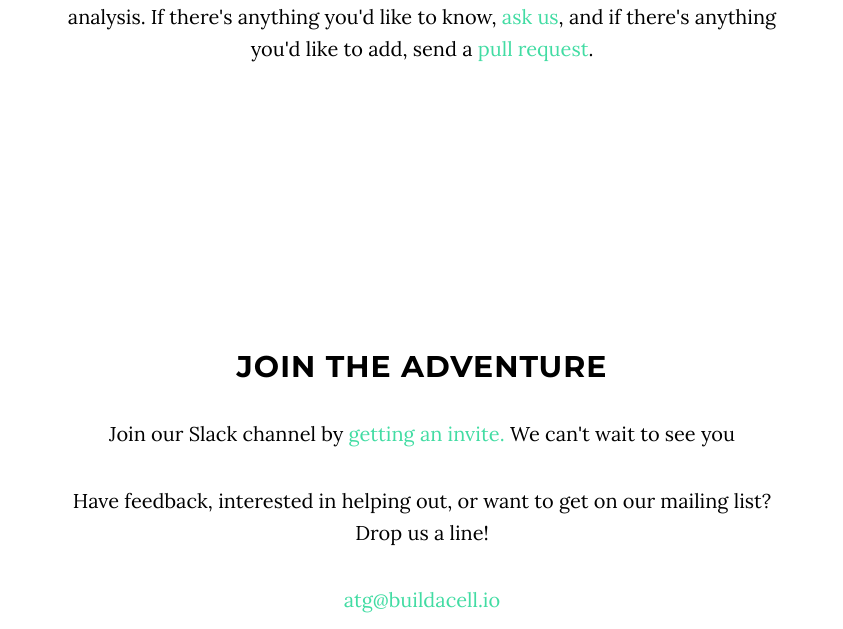
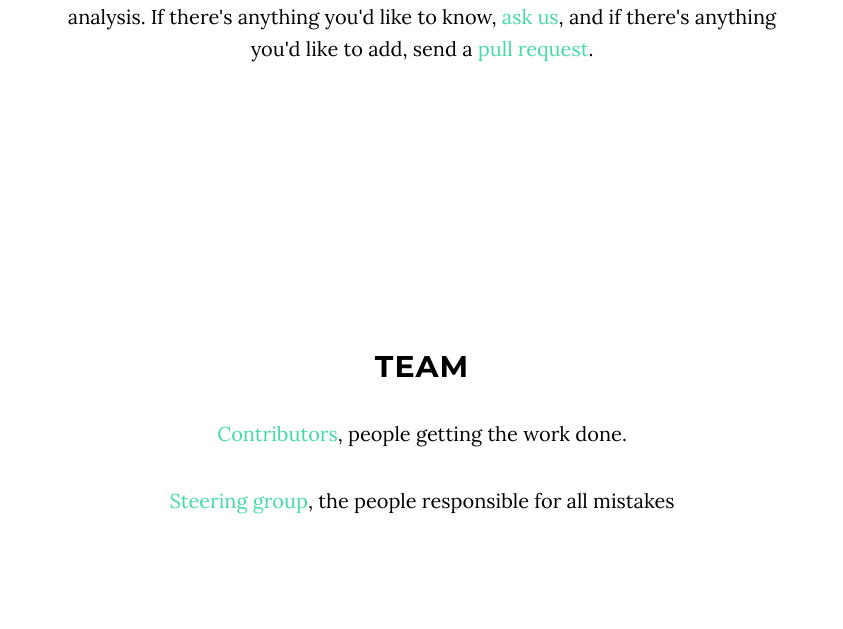
Before and after one commit to BuildACell/buildacell.github.io, a website: page index.html in a window 1280 px wide. Shown: the part 2345-2974 px from the top of the page, without its empty margins (218-1061 px from the left). Drawn offline with nearby package versions, Linux system fonts and the light colour scheme; some packages are replaced by stand-ins of ours.

Commit message:
Update index.html
added team

```diff
--- a/index.html
+++ b/index.html
@@ -128,6 +128,18 @@
         </div>
     </section>
 
+     <!-- Team Section -->
+    <section id="Team" class="container content-section text-center">
+        <div class="row">
+            <div class="col-lg-8 col-lg-offset-2">
+                <h2>Team</h2>
+                <p><a href="http://buildacell.io/engineering/contributors.html#people">Contributors</a>, people getting the work done.</p>
+                <p><a href="http://buildacell.io/engineering/contributors.html#steering">Steering group</a>, the people responsible for all mistakes</p>            </div>
+        </div>
+    </section>
+
+
+
     <!-- Contact Section -->
     <section id="contact" class="container content-section text-center">
         <div class="row">
```
